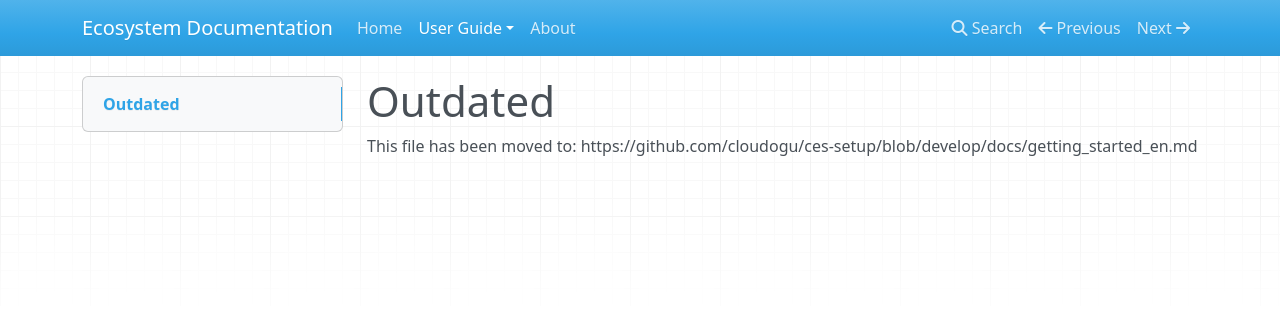
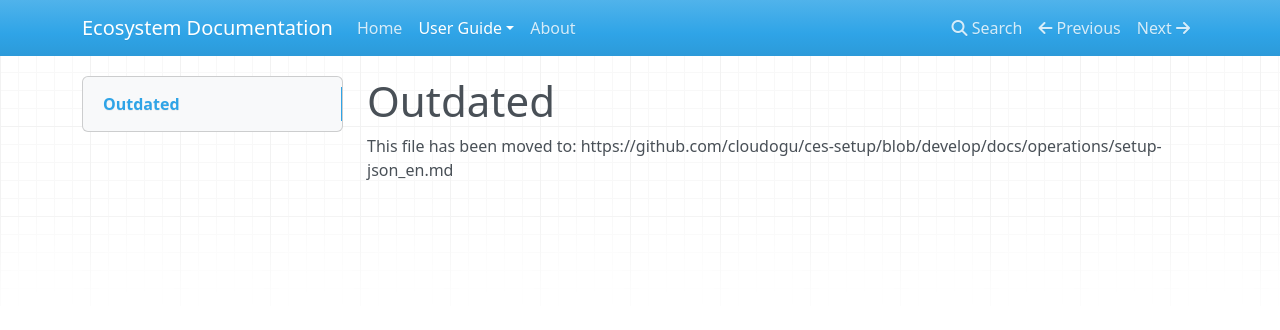
Before and after one commit to cloudogu/ecosystem, an MkDocs documentation site: the page built from docs/docs/user-guide/setup-json.md, in a window 1280 px wide. Shown: the top 330 px of the page. Built offline with MkDocs 1.6.1, drawn with Linux system fonts in a browser that asks for light colours; nearby versions of some CDN libraries; old or Windows-style settings are respelled for this version of MkDocs; some of the changed lines change nothing that is shown.

Commit message:
Update setup-json.md

```diff
--- a/docs/docs/user-guide/setup-json.md
+++ b/docs/docs/user-guide/setup-json.md
@@ -1,3 +1,3 @@
 # Outdated
 
-This file has been moved to: https://github.com/cloudogu/ces-setup/blob/develop/docs/getting_started_en.md
+This file has been moved to: https://github.com/cloudogu/ces-setup/blob/develop/docs/operations/setup-json_en.md
```
